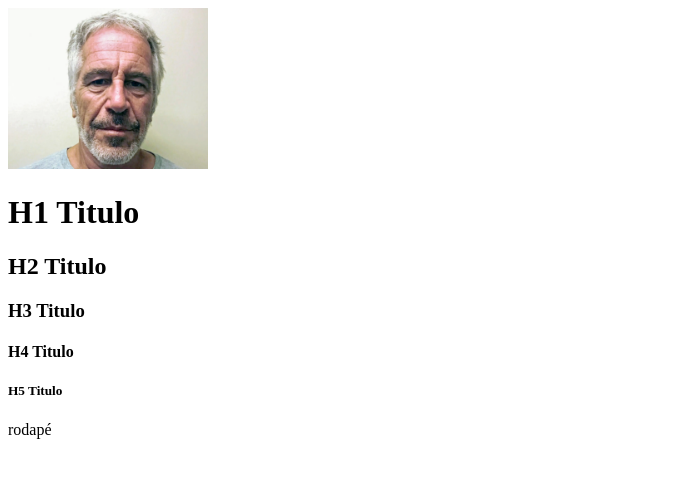
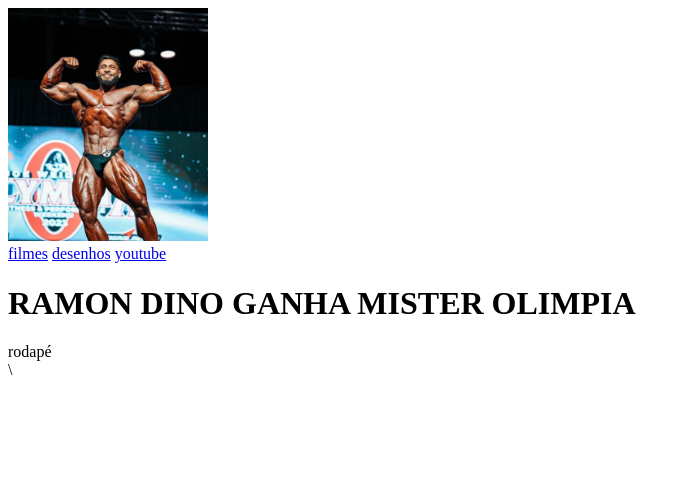
Before and after one commit to christianguizinho-prog/Projetos_ETEC_PWEB-I_Div2, a plain HTML site: page intex.html in a window 1280 px wide. Shown: the whole page, without its empty margins (0-691 px from the left). Drawn offline with Linux system fonts and the light colour scheme.

Commit message:
Acerto do index, criando menu e comentando o codigo

```diff
--- a/intex.html
+++ b/intex.html
@@ -1,23 +1,45 @@
 <!DOCTYPE html>
+<!--Define que o dovumento está usando HTML5-->
 <html lang="pt-BR">
+    <!--tag raiz do documento lang define o idioma da pagina-->
 <head>
+    <!--Cabeçalho da pagina invisivel para o usuario -->
     <meta charset="UTF-8">
+    <!--define a codificação do caracteries (acentos funcionando corretamente)-->
     <meta name="viewport" content="width=device-width, initial-scale=1.0">
+    <!--faz a pagina se adaptar a celulares e tablets -->
     <title>Meu blog</title>
+    <!--titulo que aparece na aba do navegador-->
 </head>
 <body>
+    <!--corpo da pagina(tudo que aparece para o usuário)-->
     <header>
-        <img src="mw-1920.webp" alt="mw-1920 " srcset="" height="100%" width="200px">
+        <!--Cabeçalho visivel da pagina-->
+        <img src="ramon-dino.webp" alt="mw-1920 "  height="100%" width="200px">
+        <!--img exibe uma imagem-->
+        <!--src = caminha da imagem--->
+        <!--alt = texto de referência imagem-->
+        <!--width = largura da imagem-->
+        <!--height = altura da imagem-->
+        <nav>
+           <!-- area de navegação-->
+            <a href="http://">filmes</a>
+            <a href="http://">desenhos</a>
+            <a href="http://youtube.com"
+            target="_blank">youtube</a>
+            <!--tag <a> cria um link-->
+            <!--bref = destino do site (pagina)-->
+            <!--target="_blank" abre em uma nova aba-->
+        </nav>
     </header>
     <main>
-     <h1> H1 Titulo</h1>
-     <h2> H2 Titulo</h2>
-     <h3> H3 Titulo</h3>
-     <h4> H4 Titulo</h4>
-     <h5> H5 Titulo</h5>
+        <!--conteúdo principal da pagina-->
+     <h1> RAMON DINO GANHA MISTER OLIMPIA</h1>
+    <!--titúlo principal da pagina-->
     </main>
     <footer>
-        rodapé
+        <!--rodape da pagina informações gerais-->
+     rodapé
     </footer>
 </body>
-</html>
+</html>\
```
Also changed, not shown: mw-1920.webp (deleted), ramon-dino.webp (added).
